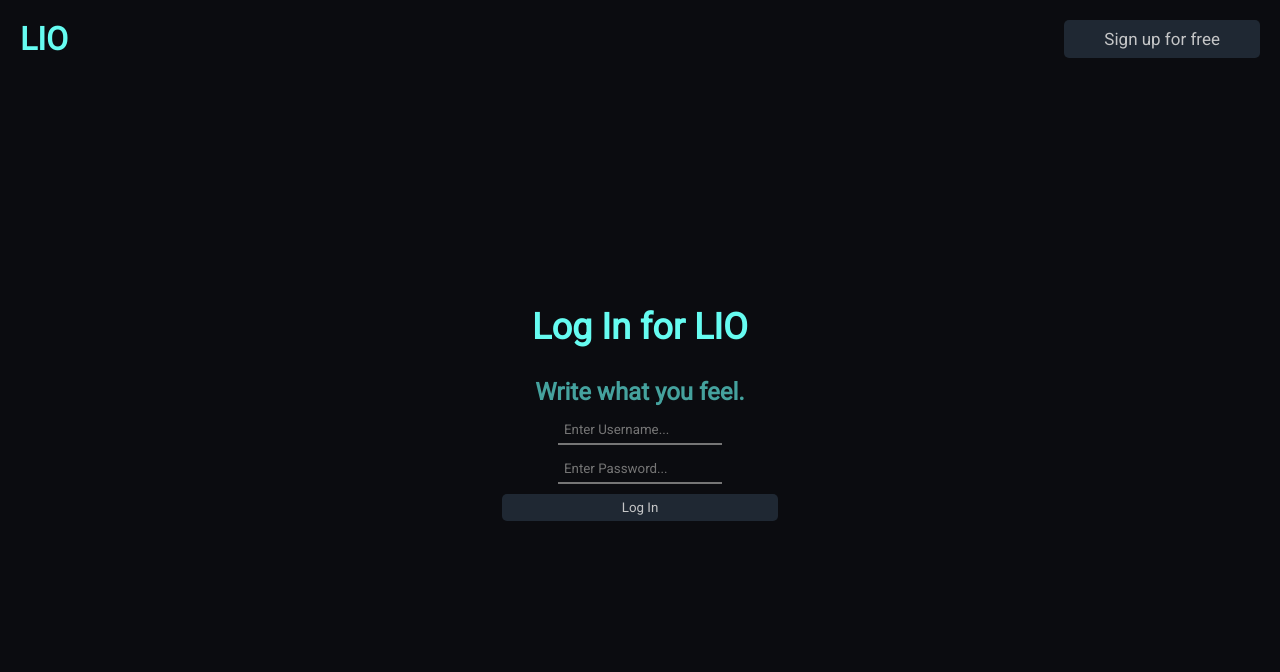
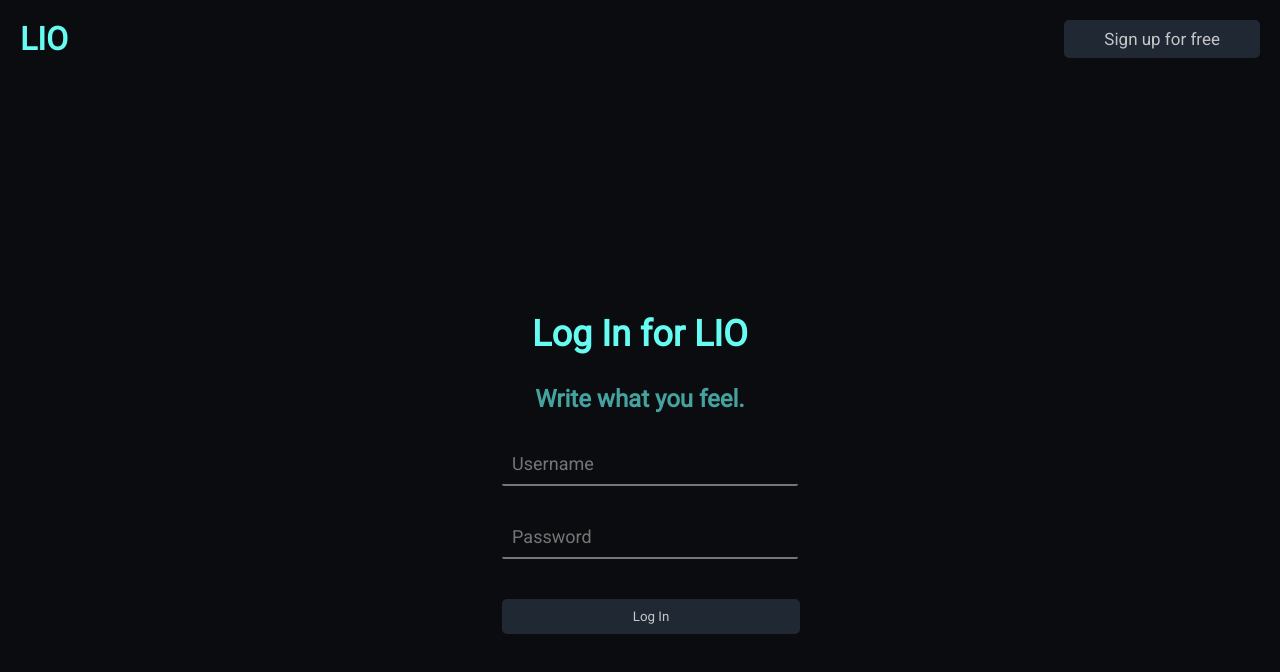
Before and after one commit to Manuel-heav/LIO, a React (Create React App) app in the folder client/: page /login in a window 1280 px wide. Shown: the top 672 px of the page. Built offline with nearby package versions, Linux system fonts and the light colour scheme.

Commit message:
good for now

```diff
--- a/client/src/components/Login.jsx
+++ b/client/src/components/Login.jsx
@@ -14,8 +14,8 @@ const Login = () => {
             <h1>Log In for LIO</h1>
             <h2>Write what you feel.</h2>
             <form>
-                <input type="text" name="username" placeholder="Enter Username..." />
-                <input type="password" name="password" placeholder="Enter Password..." />
+                <input type="text" name="username" placeholder="Username" />
+                <input type="password" name="password" placeholder="Password" />
                 <button>Log In</button>
             </form>
         </div>
--- a/client/src/components/login.css
+++ b/client/src/components/login.css
@@ -1,8 +1,9 @@
+
 .main__container{
     display: flex;
     align-items: center;
     justify-content: center;
-    height: 80vh;
+    height: 95vh;
 }
 
 .login__header{
@@ -65,31 +66,41 @@ h2{
 }
 
 input{
+    font-size: 18px;
+    width: 100%;
     display: block;
     margin: auto;
-    margin-top: 10px;
+    margin-top: 30px;
     background-color: transparent;
     border-top: none;
     border-left: none;
     border-right: none;
-    color: var(--textColor)
+    color: var(--textColor);
+    border-radius: 2px;
 }
 
 input:focus{
+    border-bottom-color: var(--primaryColor);
     outline: var(--primaryColor)
 }
 
 input{
-    padding: 6px;
+    padding: 10px;
 }
 
 form button{
-    width: 100%;
-    margin-top: 10px;
-    padding: 6px;
+    width: 108%;
+    margin-top: 40px;
+    padding: 10px;
     background-color: var(--teritaryColor);
     color: var(--textColor);
     border: none;
     border-radius: 5px;
     cursor: pointer;
+    transition: .5s;
 }
+
+form button:hover{
+    background-color: var(--primaryColor);
+    color: var(--teritaryColor)
+}
```
